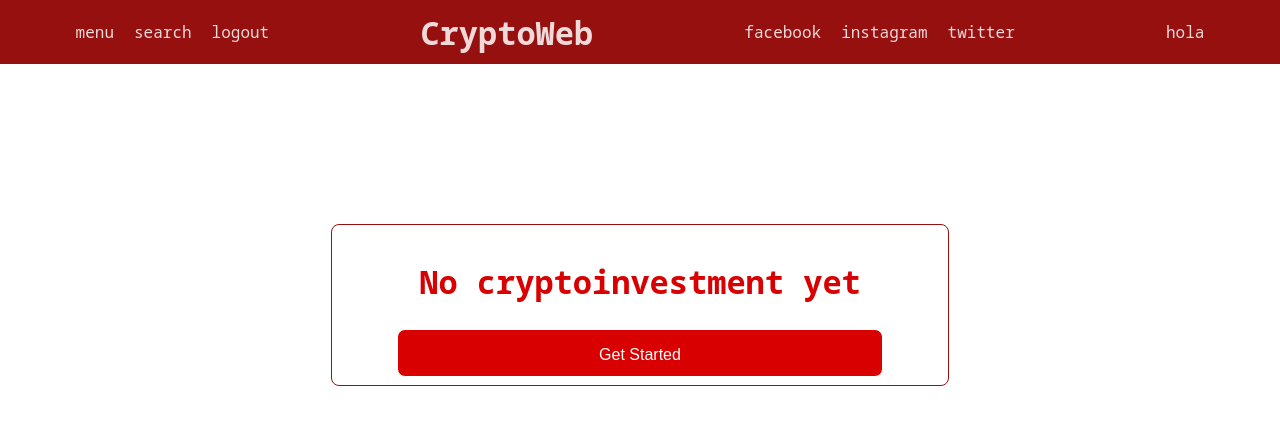
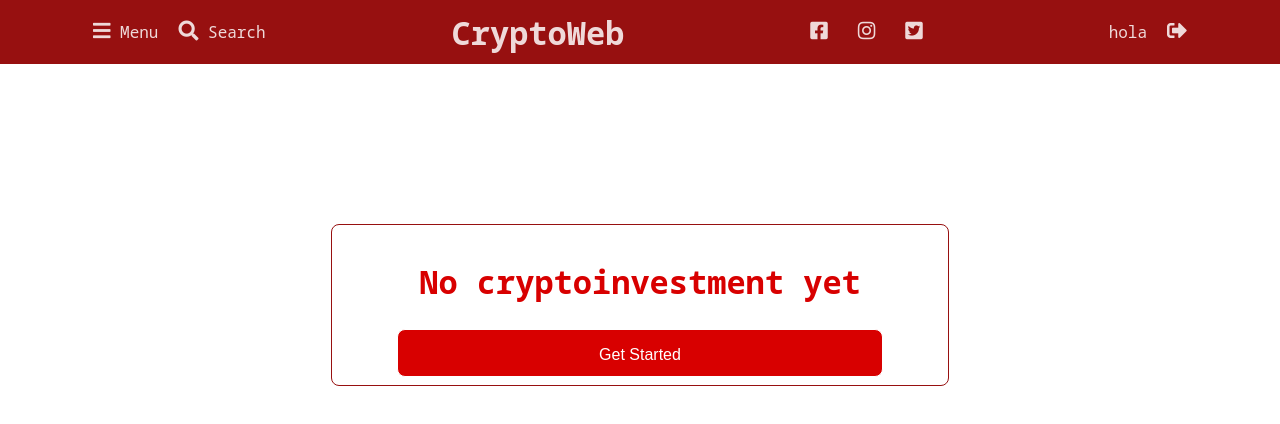
Before and after one commit to assembler-school/react-first-stage-project, a React (Create React App) app in the folder CryptoWeb/: page / in a window 1280 px wide. Both pictures are taken after typing "Sample", "name@example.com", "Sample123", "Sample123" into the empty fields and a click on the button "Sign up!". Shown: the top 424 px of the page. Built offline with nearby package versions, Linux system fonts and the light colour scheme.

Commit message:
header icons

```diff
--- a/CryptoWeb/public/index.html
+++ b/CryptoWeb/public/index.html
@@ -3,6 +3,7 @@
   <head>
     <meta charset="utf-8" />
     <link rel="icon" href="%PUBLIC_URL%/favicon.ico" />
+    <link rel="stylesheet" href="https://use.fontawesome.com/releases/v5.8.1/css/all.css" integrity="sha384-50oBUHEmvpQ+1lW4y57PTFmhCaXp0ML5d60M1M7uH2+nqUivzIebhndOJK28anvf" crossorigin="anonymous">
     <meta name="viewport" content="width=device-width, initial-scale=1" />
     <meta name="theme-color" content="#000000" />
     <meta
--- a/CryptoWeb/src/App.js
+++ b/CryptoWeb/src/App.js
@@ -16,6 +16,7 @@ function App() {
         </Route>
         <Route path="/">
           <Auth />
+          {/* <Home/> */}
         </Route>
       </Switch>
     </Router>
--- a/CryptoWeb/src/components/Organisms/CryptoBoard/CryptoBoard.js
+++ b/CryptoWeb/src/components/Organisms/CryptoBoard/CryptoBoard.js
@@ -6,6 +6,7 @@ import NoCryptoSign from "../../Molecules/NoCryptoSign/NoCryptoSign";
 
 export default function CryptoBoard() {
   const { user } = useContext(CryptoWebContext);
+  console.log(user)
 
   return <CustomDiv>{!user.cryptos[0] && <NoCryptoSign />}</CustomDiv>;
 }
--- a/CryptoWeb/src/components/Organisms/Header/Header.js
+++ b/CryptoWeb/src/components/Organisms/Header/Header.js
@@ -5,20 +5,20 @@ function Header() {
   return (
     <header>
       <div className="header__nav">
-        <div className="header__nav__item">menu</div>
-        <div className="header__nav__item">search</div>
-        <div className="header__nav__item">logout</div>
+        <div className="header__nav__item"><i class="fas fa-bars"></i> Menu</div>
+        <div className="header__nav__item"><i class="fas fa-search"></i> Search</div>
       </div>
       <div className="header__title">
         <h1>CryptoWeb</h1>
       </div>
       <div className="header__media">
-        <div  className="header__media__item"> facebook</div>
-        <div  className="header__media__item"> instagram</div>
-        <div className="header__media__item"> twitter</div>
+        <div  className="header__media__item"><i class="fab fa-facebook-square"></i></div>
+        <div  className="header__media__item"><i class="fab fa-instagram"></i></div>
+        <div className="header__media__item"><i class="fab fa-twitter-square"></i></div>
       </div>
       <div className="header__userName">
         <div>hola</div>
+        <div className="header__nav__item"><i class="fas fa-sign-out-alt"></i></div>
       </div>
     </header>
   );
--- a/CryptoWeb/src/components/Organisms/Header/header.scss
+++ b/CryptoWeb/src/components/Organisms/Header/header.scss
@@ -15,12 +15,24 @@ header {
   align-items: center;
 }
 
+.header__nav__item {
+  i {
+    font-size: 20px;
+  }
+}
+
 .header__media {
   display: flex;
   gap: 20%;
   width: auto;
-  gap: 20px;
+  gap: 30px;
   align-items: center;
+
+  &__item{
+    i{
+    font-size: 20px;
+    }
+  }
 }
 
 .header__title {
--- a/CryptoWeb/src/context/CryptoWeb/reducer.js
+++ b/CryptoWeb/src/context/CryptoWeb/reducer.js
@@ -31,7 +31,6 @@ function reducer(state, action) {
     }
     case actionTypes.USER_SIGNUP: {
       let values = { ...action.payload, cryptos: [], USD: 100, balance: 100 };
-      console.log(values);
       signUpUser(values);
       return {
         ...state,
```
